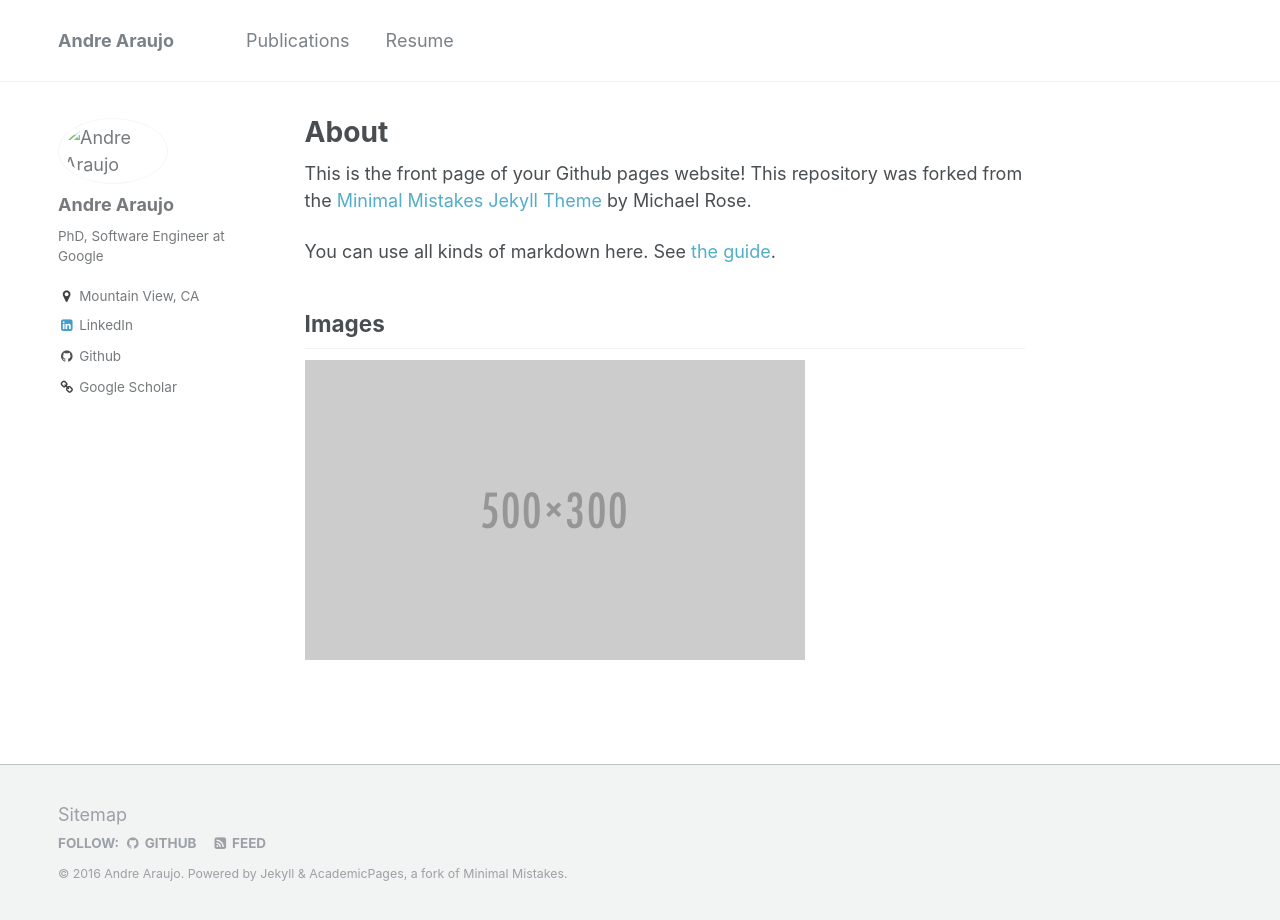
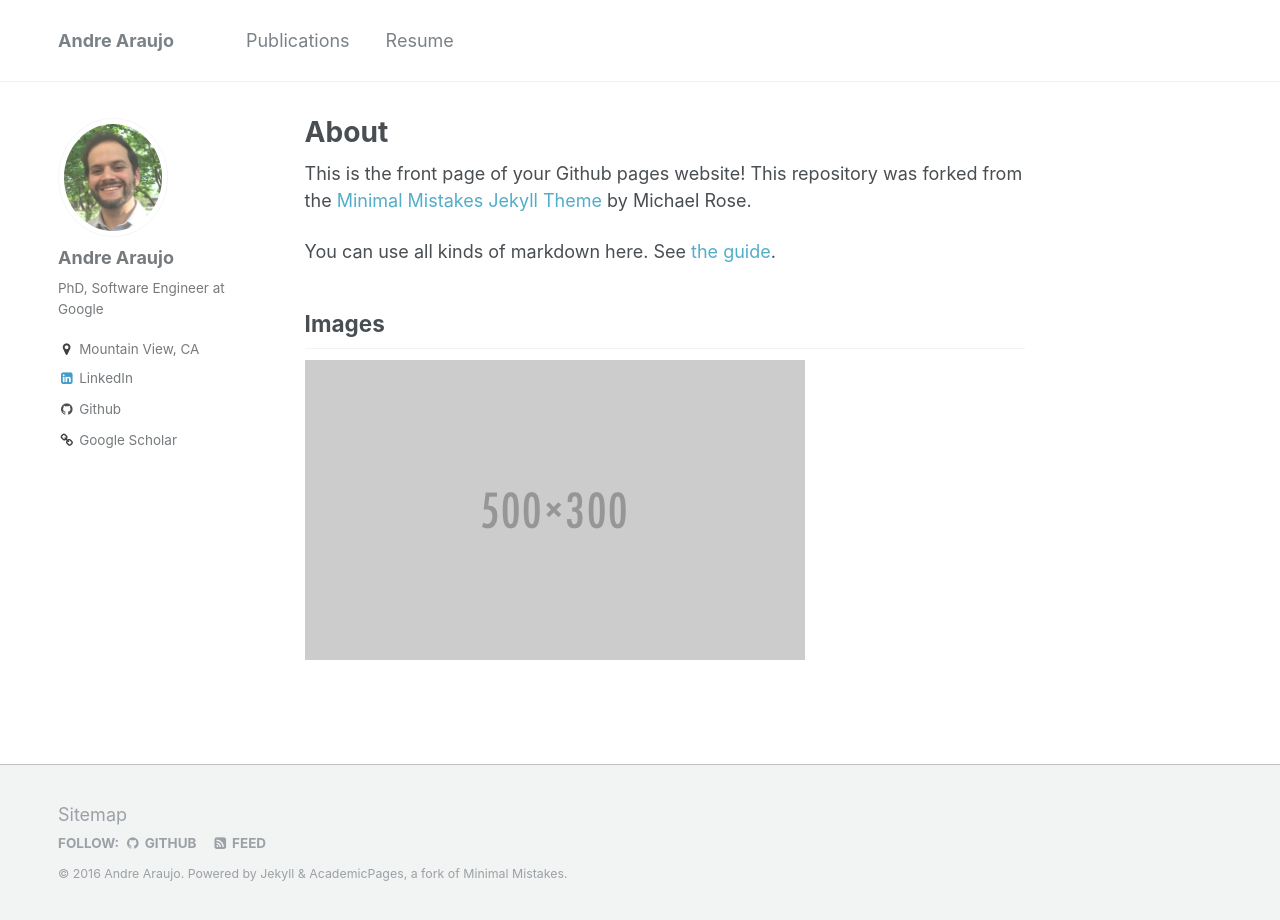
Before and after one commit to andrefaraujo/andrefaraujo.github.io, a Jekyll site: the page built from _pages/about.md, in a window 1280 px wide. Built offline with Jekyll 4.4.1, drawn with Linux system fonts in a browser that asks for light colours.

Commit message:
Updated bio pic

```diff
--- a/_config.yml
+++ b/_config.yml
@@ -78,7 +78,7 @@ analytics:
 # Site Author
 author:
   name             : "Andre Araujo"
-  avatar           : "/assets/images/Andre_Araujo.jpg"
+  avatar           : "Andre_Araujo.jpg"
   bio              : "PhD, Software Engineer at Google"
   location         : "Mountain View, CA"
   employer         :
```
Also changed, not shown: images/Andre_Araujo.jpg (renamed from assets/images/Andre_Araujo.jpg).
